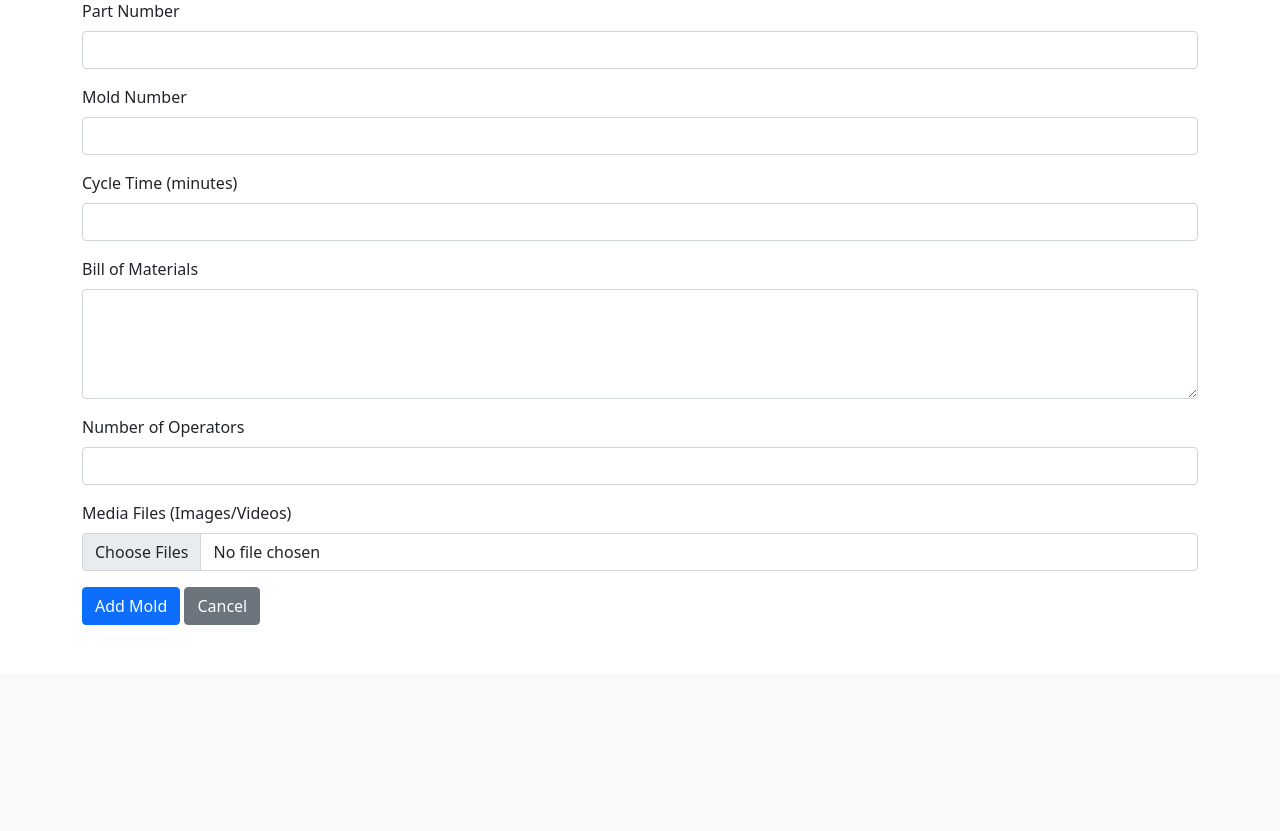
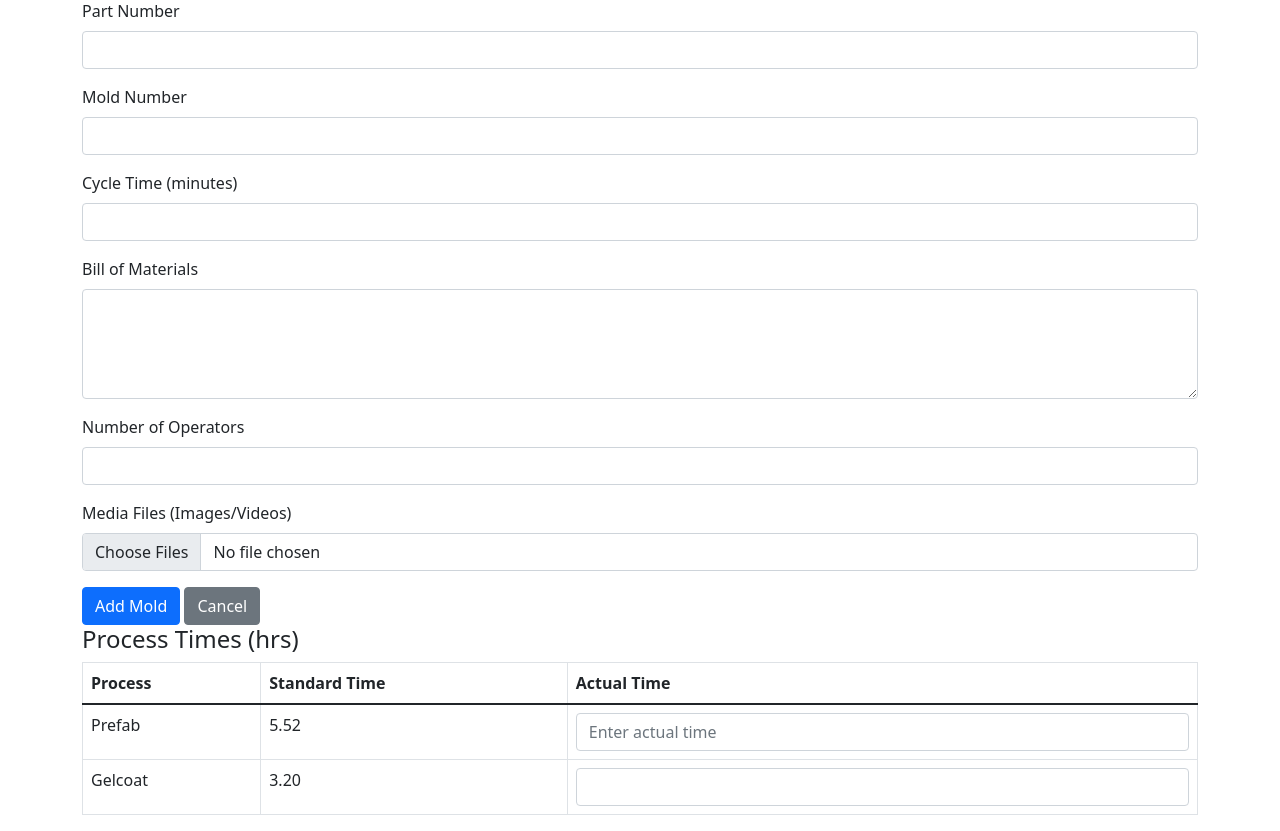
Before and after one commit to AsideSeaside/updatedcoldpress, a Flask app: page /add in a window 1280 px wide. Shown: the part 127-958 px from the top of the page. Before the commit the page ends 752 px from the top, so only its background shows below. Run offline with Flask 3, Linux system fonts and the light colour scheme.

Commit message:
Update add.html

```diff
--- a/CPMOLD/templates/add.html
+++ b/CPMOLD/templates/add.html
@@ -30,4 +30,37 @@
     <button type="submit" class="btn btn-primary">Add Mold</button>
     <a href="{{ url_for('index') }}" class="btn btn-secondary">Cancel</a>
   </form>
+<h4>Process Times (hrs)</h4>
+<table class="table table-bordered">
+  <thead>
+    <tr>
+      <th>Process</th>
+      <th>Standard Time</th>
+      <th>Actual Time</th>
+    </tr>
+  </thead>
+  <tbody>
+    <!-- repeat one TR per process -->
+    <tr>
+      <td>Prefab</td>
+      <td>5.52</td>
+      <td>
+        <input
+          type="number"
+          step="any"
+          name="actual_Prefab"
+          class="form-control"
+          placeholder="Enter actual time" />
+      </td>
+    </tr>
+    <tr>
+      <td>Gelcoat</td>
+      <td>3.20</td>
+      <td>
+        <input type="number" step="any" name="actual_Gelcoat" class="form-control"/>
+      </td>
+    </tr>
+    <!-- add rows for Lamination, Foam, Part & Prep, T&G, etc. -->
+  </tbody>
+</table>
 {% endblock %}
```
